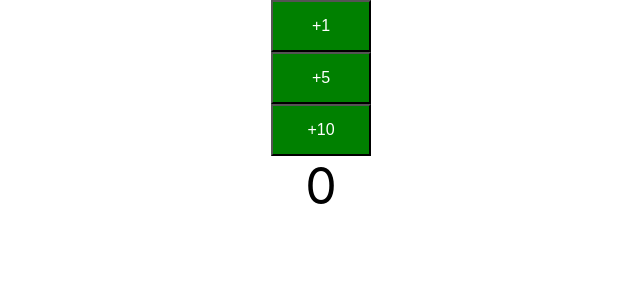
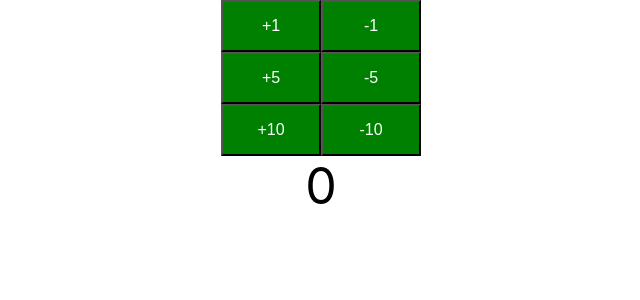
Before and after one commit to havalda-r/todo-app-frontend, a React (Create React App) app: page / in a window 1280 px wide. Shown: the top 300 px of the page, without its empty margins (319-959 px from the left). Built offline with nearby package versions, Linux system fonts and the light colour scheme.

Commit message:
feat: add decrement buttons

```diff
--- a/src/components/counter/Counter.js
+++ b/src/components/counter/Counter.js
@@ -9,6 +9,7 @@ export default class Counter extends Component {
       counter: 0,
     };
     this.increment = this.increment.bind(this);
+    this.decrement = this.decrement.bind(this);
   }
 
   increment(by) {
@@ -19,12 +20,29 @@ export default class Counter extends Component {
     });
   }
 
+  decrement(by) {
+    this.setState((previousState) => {
+      return { counter: previousState.counter - by };
+    });
+  }
+
   render() {
     return (
       <div className='counter'>
-        <CounterButton incrementMethod={this.increment} />
-        <CounterButton by={5} incrementMethod={this.increment} />
-        <CounterButton by={10} incrementMethod={this.increment} />
+        <CounterButton
+          incrementMethod={this.increment}
+          decrementMethod={this.decrement}
+        />
+        <CounterButton
+          by={5}
+          incrementMethod={this.increment}
+          decrementMethod={this.decrement}
+        />
+        <CounterButton
+          by={10}
+          incrementMethod={this.increment}
+          decrementMethod={this.decrement}
+        />
         <span className='count'>{this.state.counter}</span>
       </div>
     );
@@ -40,6 +58,7 @@ class CounterButton extends Component {
       counter: 0,
     };
     this.increment = this.increment.bind(this);
+    this.decrement = this.decrement.bind(this);
   }
 
   render() {
@@ -47,6 +66,7 @@ class CounterButton extends Component {
     return (
       <div className='counter'>
         <button onClick={this.increment}>+{this.props.by}</button>
+        <button onClick={this.decrement}>-{this.props.by}</button>
       </div>
     );
   }
@@ -60,6 +80,13 @@ class CounterButton extends Component {
     });
     this.props.incrementMethod(this.props.by);
   }
+
+  decrement() {
+    this.setState((prevState) => {
+      return { counter: prevState - this.props.by };
+    });
+    this.props.decrementMethod(this.props.by);
+  }
 }
 
 CounterButton.defaultProps = {
```
